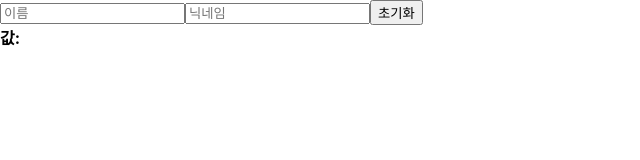
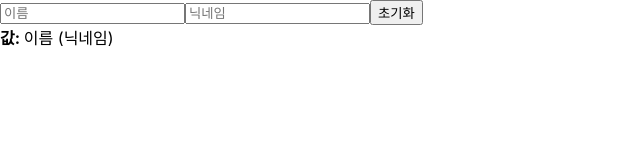
Before and after one commit to seedevk8s/begin-react-new, a React (Create React App) app: page / in a window 1280 px wide. Shown: the top 160 px of the page, without its empty margins (0-640 px from the left). Built offline with nearby package versions, Linux system fonts and the light colour scheme.

Commit message:
여러개의 input 상태 관리하기 -- 앞으로하려는것은 입력한 두개의 값들이 아래 div 태그에 나오게 하려는 것임.

```diff
--- a/src/InputSample.js
+++ b/src/InputSample.js
@@ -14,6 +14,7 @@ function InputSample() {
             <button onClick={onReset}>초기화</button>
             <div>
                 <b>값: </b>
+                이름 (닉네임)
             </div>
         </div>
     );
```
